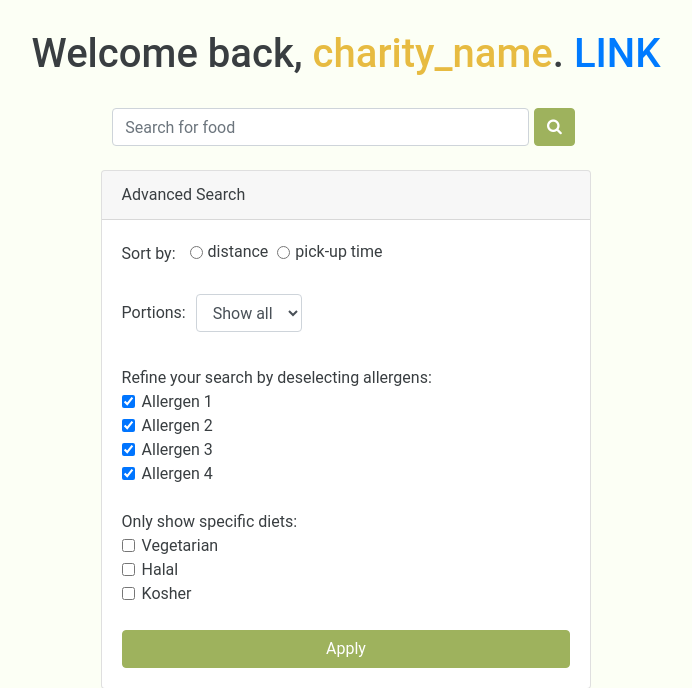
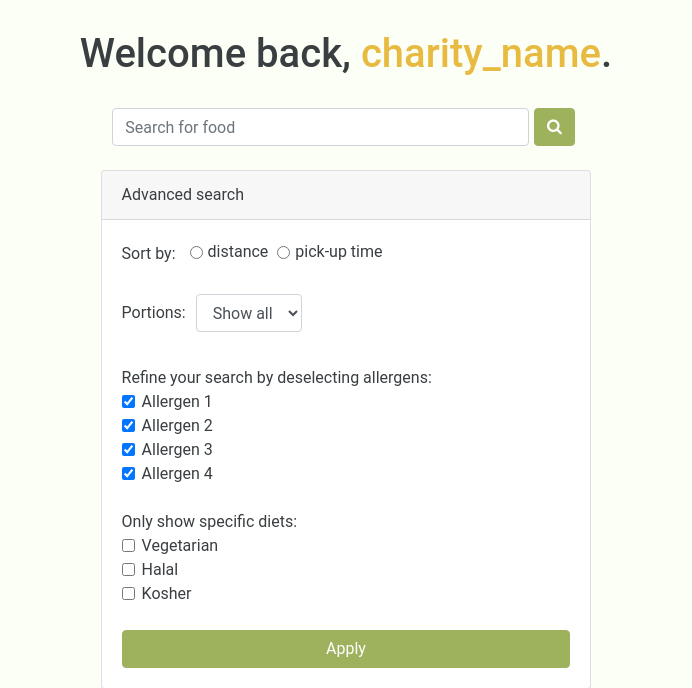
Before and after one commit to riguee/UseItUp, a PHP site: page /mainlisting.php in a window 1280 px wide. Shown: the top 688 px of the page, without its empty margins (294-986 px from the left). Run offline with PHP 8.4, Linux system fonts and the light colour scheme; some libraries are stand-ins or nearby versions.

Commit message:
Updated my page

```diff
--- a/mainlisting.php
+++ b/mainlisting.php
@@ -9,16 +9,22 @@
     <title>All listings</title>
 </head>
     <body class="container-fluid">
-        <h1>Welcome back, <span class="accent">charity_name</span>. <a href="newlisting.php"">LINK</a></h1>
+        <h1>Welcome back, <span class="accent">charity_name</span>.</h1>
         <form class="form-inline d-flex justify-content-center">
             <input type="text" class="form-control col-4" placeholder="Search for food">
             <button type="submit" class="btn btn-primary search-btn"><i class="fa fa-search"></i></button>
         </form>
         <br>
+        <div class="collapse" id="collapseExample">
+            <div class="card card-body">
+                Anim pariatur cliche reprehenderit, enim eiusmod high life accusamus terry richardson ad squid. Nihil anim keffiyeh helvetica, craft beer labore wes anderson cred nesciunt sapiente ea proident.
+            </div>
+        </div>
+
         <div class="d-flex justify-content-center">
             <div class="col-md-5">
                 <div class="card">
-            <div class="card-header">Advanced Search</div>
+                    <div class="card-header" id="heading">Advanced search</div>
                     <div class="card-body">
                         <span style="margin-right: 10px">Sort by:</span>
                         <div class="form-check form-check-inline" style="margin: 0 0 10px 0">
@@ -172,5 +178,6 @@
                     </div>
                 </div>
             </div>
+        </div>
     </body>
 </html>
--- a/newlisting.php
+++ b/newlisting.php
@@ -94,7 +94,7 @@
 <?php
 $servername = "localhost";
 $username = "root";
-$password = "";
+$password = "root";
 $db = "test";
 $conn = new mysqli($servername, $username, $password, $db);
 if ($conn->connect_error) {
```
Also changed, not shown: upcoming-pickups.php (+0 -18 lines). Lines whose indentation alone changed are shown as unchanged.
